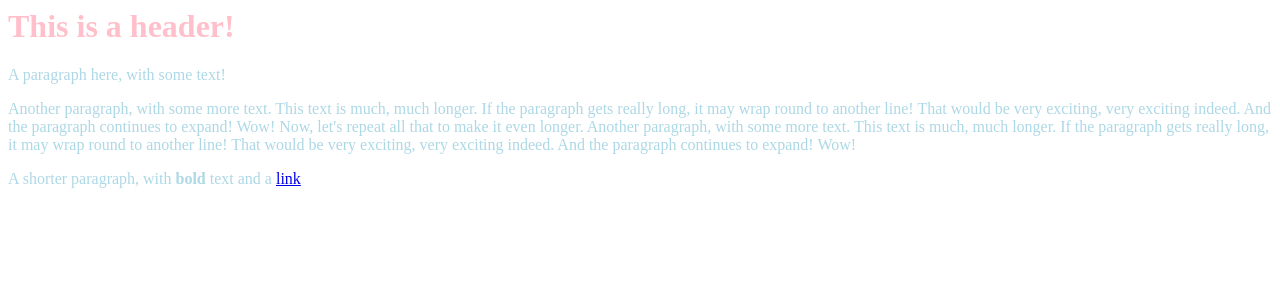
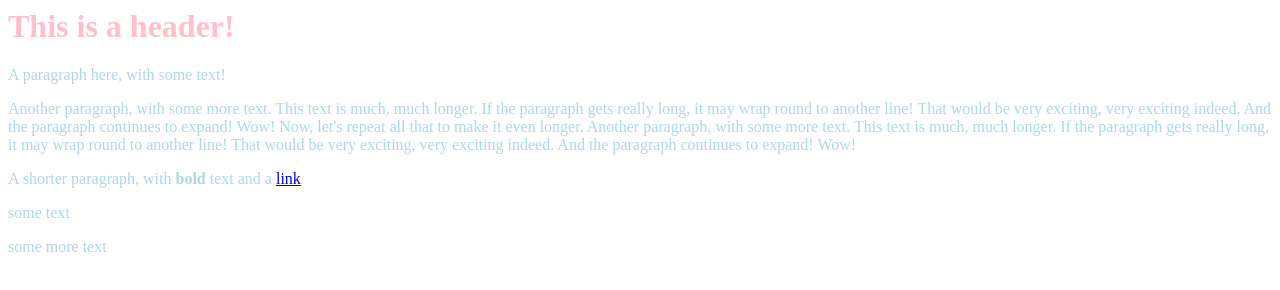
Before and after one commit to agfs-asanchez/agfs-asanchez.github.io, a plain HTML site: page index.html in a window 1280 px wide. Drawn offline with Linux system fonts and the light colour scheme.

Commit message:
Update index.html

```diff
--- a/index.html
+++ b/index.html
@@ -10,3 +10,5 @@
         <p>A shorter paragraph, with <b>bold</b> text and a <a href="https://google.com">link</a></p>
     </body>
 </html>
+<p class="green">some text </p>
+<p class="purple"> some more text </p>
```
